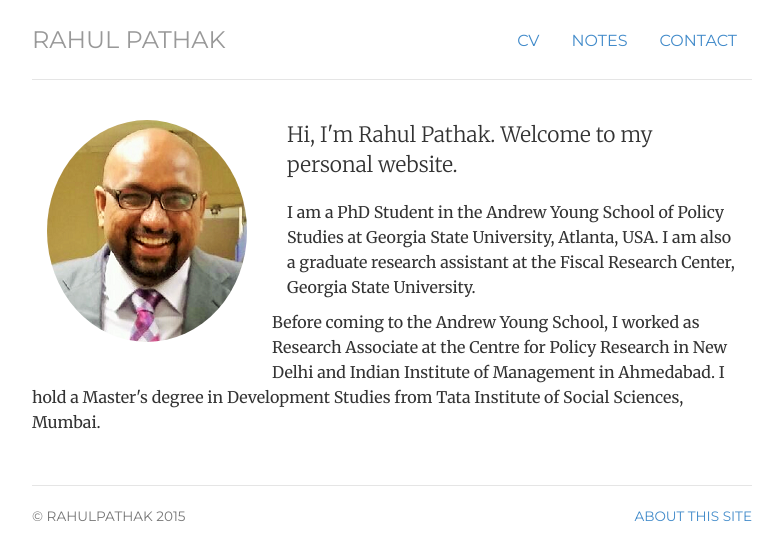
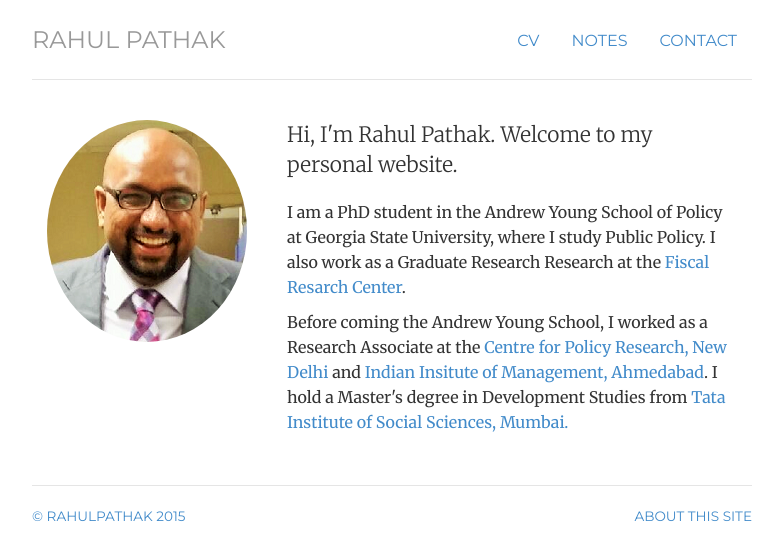
Before and after one commit to pathak-rahul/pathak-rahul.github.io, a Jekyll site: the page built from index.html, in a window 1280 px wide. Shown: the top 560 px of the page, without its empty margins (248-1030 px from the left). Built offline with Jekyll 4.4.1, drawn with Linux system fonts in a browser that asks for light colours.

Commit message:
Update index.html

```diff
--- a/index.html
+++ b/index.html
@@ -6,17 +6,17 @@ notes: passive
 contact: passive
 description:
 ---
+
 <!-- <div class="jumbotron"> -->
 <div class="row marketing">
 	<div class="col-sm-4">
 	<img  class="img-circle avatar" alt="Rahul Pathak" src="img/rpathak.png">
 	</div>
 	<div itemscope itemtype="http://data-vocabulary.org/Person" class="col-sm-8">
-	<p class="lead">Hi, I'm <span itemprop="name">Rahul Pathak. </span> Welcome to my personal website.</p>
-	<p> I am a PhD Student in the Andrew Young School of Policy Studies at Georgia State University, Atlanta, USA. I am also a graduate research assistant at the Fiscal Research Center, Georgia State University.</span>
-  	</div>
-  	<p> Before coming to the Andrew Young School, I worked as Research Associate at the Centre for Policy Research in New Delhi and Indian Institute of Management in Ahmedabad. I hold a Master's degree in Development Studies from Tata Institute of Social Sciences, Mumbai.  </span>
+	<p class="lead">Hi, I'm <span itemprop="name">Rahul Pathak.</span> Welcome to my personal website.</p>
+	<p>I am a PhD student in the Andrew Young School of Policy at Georgia State University, where I study Public Policy. I also work as a Graduate Research Research at the <a href="http://frc.gsu.edu/">Fiscal Resarch Center</a></span>.</p>
 
-
+	<p> Before coming the Andrew Young School, I worked as a Research Associate at the <a href="http://www.cprindia.org/">Centre for Policy Research, New Delhi</a> and <a href="http://www.iimahd.ernet.in/">Indian Insitute of Management, Ahmedabad</a>. I hold a Master's degree in Development Studies from <a href="http://tiss.edu/">Tata Institute of Social Sciences, Mumbai.</p>
+	</div>
 </div>
 <!-- </div> -->
```
